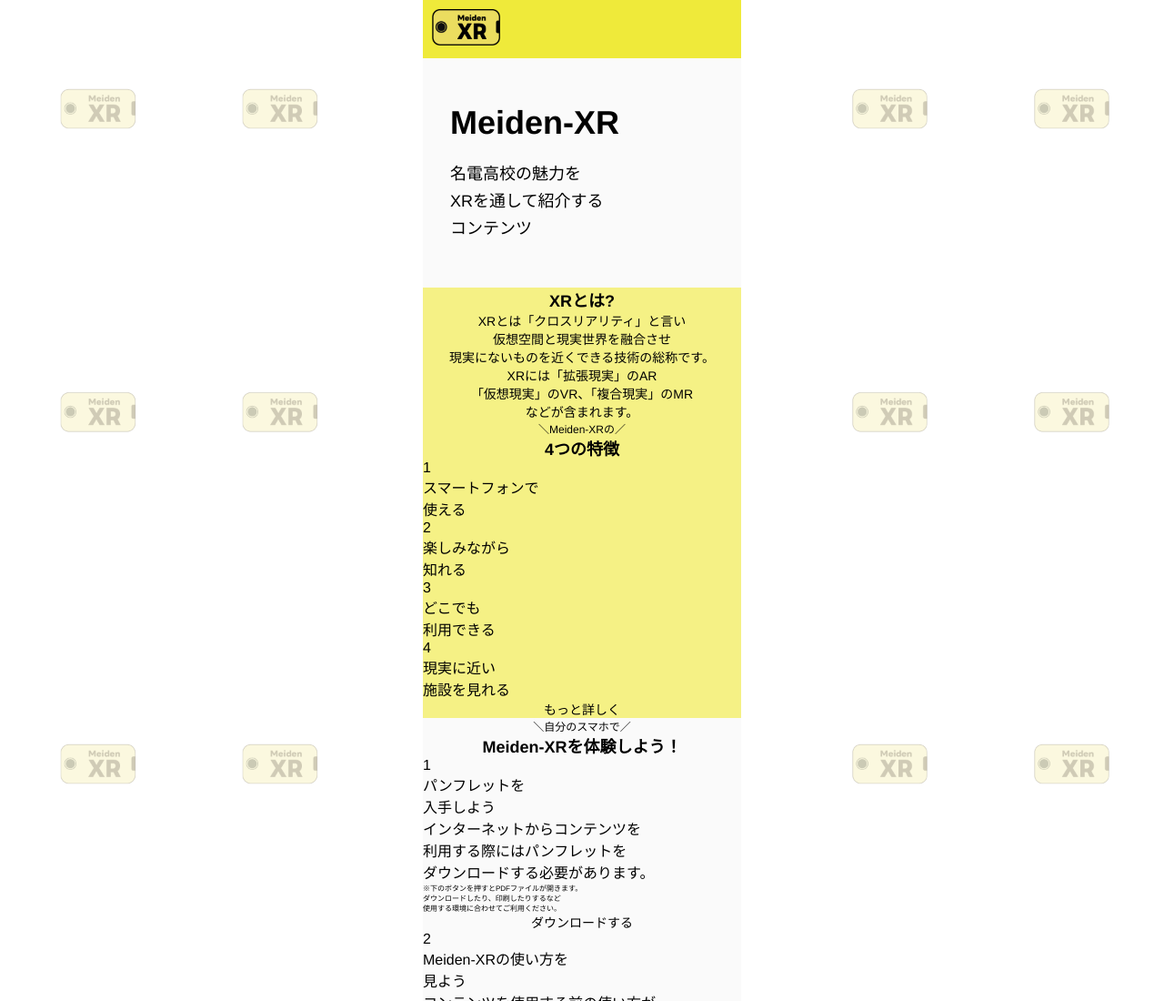
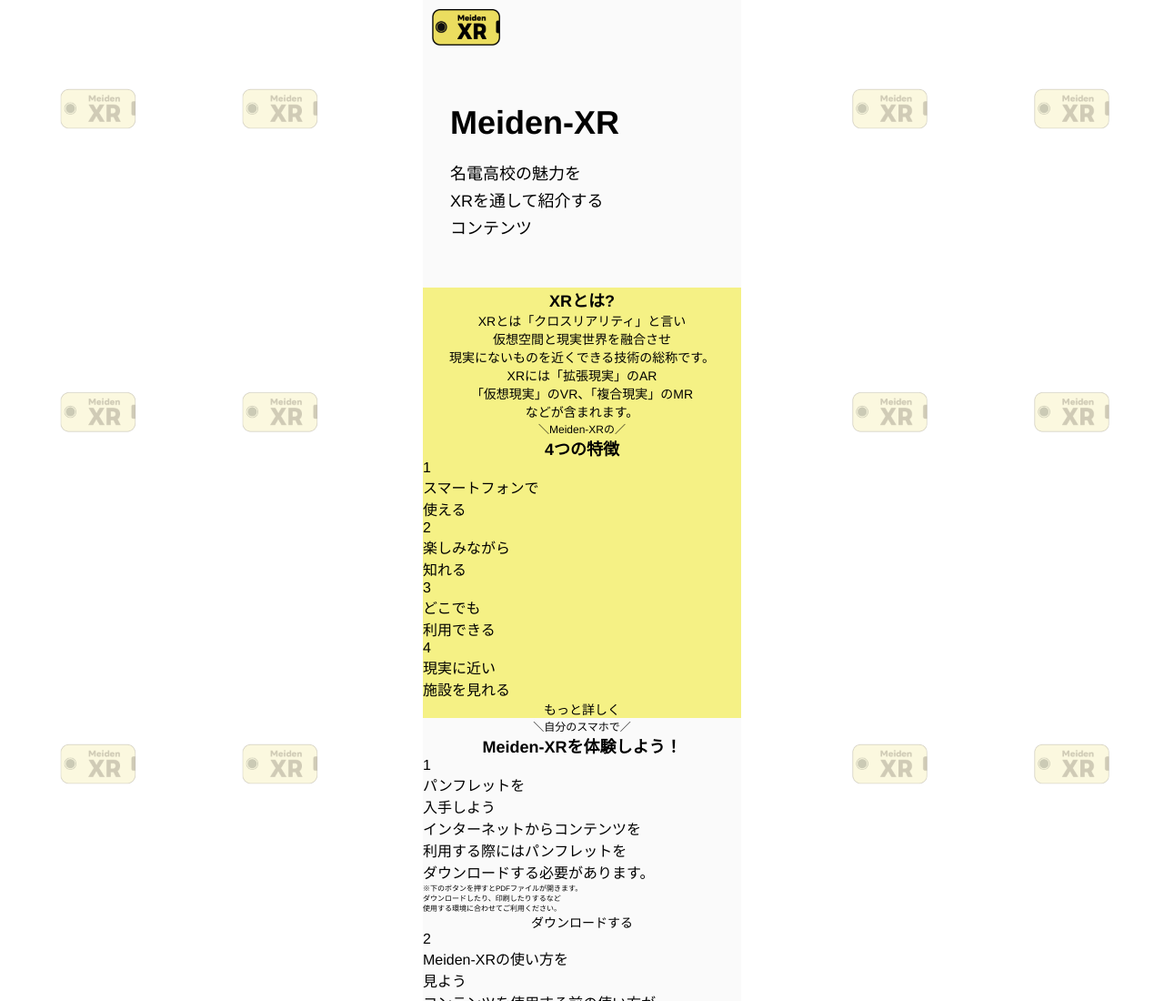
Before and after one commit to hsooooou/meidenxr, a plain HTML site: page lp.html in a window 1280 px wide. Shown: the top 1100 px of the page at 91% size. Drawn offline with Linux system fonts and the light colour scheme.

Commit message:
style.css を更新

```diff
--- a/css/style.css
+++ b/css/style.css
@@ -12,7 +12,7 @@ html {
 }
 
 .header {
-  background-color: #EFEA3A;
+
   height: auto;
 }
 
```
